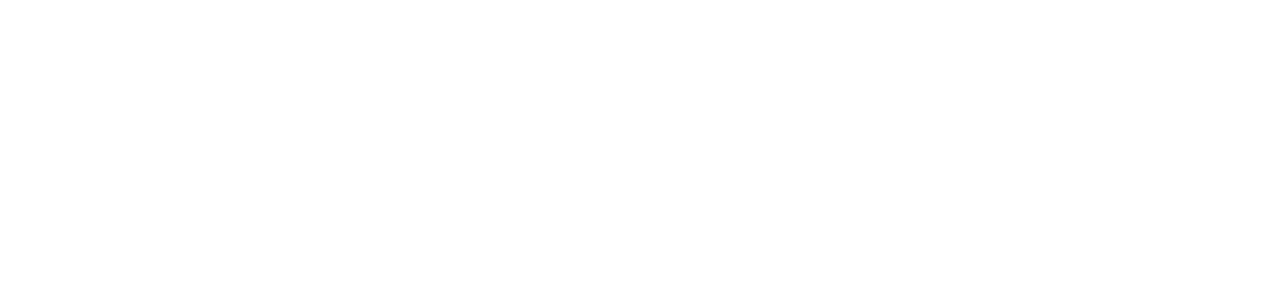
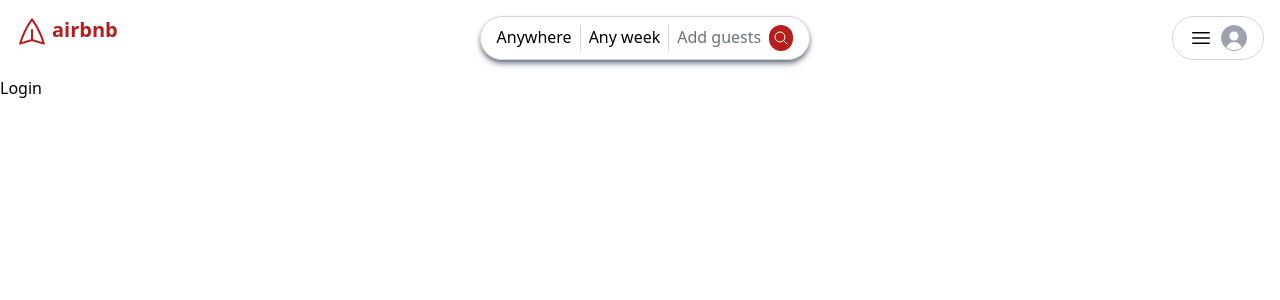
Before and after one commit to benshabbat/airbnb, a React (Vite) app in the folder client/: page /login in a window 1280 px wide. Before the commit this address had no page. Shown: the top 300 px of the page. Built offline with nearby package versions, Linux system fonts and the light colour scheme.

Commit message:
Added some links

```diff
--- a/client/src/App.jsx
+++ b/client/src/App.jsx
@@ -1,12 +1,14 @@
 import React from "react";
 import Header from "./components/Header";
 import { Route, Routes } from "react-router-dom";
+import Login from "./pages/Login";
 
 const App = () => {
   return (
     <div>
+      <Header />
       <Routes>
-        <Route path="/" element={<Header />} />
+        <Route path="/login" element={<Login />} />
       </Routes>
     </div>
   );
--- a/client/src/components/Logo.jsx
+++ b/client/src/components/Logo.jsx
@@ -2,7 +2,7 @@
 
 const Logo = () => {
   return (
-    <a href="" className="flex item-center gap-1 text-red-700">
+    <a href="/" className="flex item-center gap-1 text-red-700">
       <svg
         xmlns="http://www.w3.org/2000/svg"
         fill="none"
--- a/client/src/components/UserMenu.jsx
+++ b/client/src/components/UserMenu.jsx
@@ -1,4 +1,5 @@
 import React from 'react'
+import { Link } from 'react-router-dom'
 
 const UserMenu = () => {
   return (
@@ -17,7 +18,7 @@
             d="M3.75 6.75h16.5M3.75 12h16.5m-16.5 5.25h16.5"
           />
         </svg>
-        <div className="bg-gray-400 rounded-full text-white border border-gray-400 overflow-hidden">
+        <Link to="/login" className="bg-gray-400 rounded-full text-white border border-gray-400 overflow-hidden">
           <svg
             xmlns="http://www.w3.org/2000/svg"
             viewBox="0 0 24 24"
@@ -30,7 +31,7 @@
               clipRule="evenodd"
             />
           </svg>
-        </div>
+        </Link>
       </div>
   )
 }
--- /dev/null
+++ b/client/src/pages/Login.jsx
@@ -0,0 +1,9 @@
+import React from 'react'
+
+const Login = () => {
+  return (
+    <div>Login</div>
+  )
+}
+
+export default Login
```
